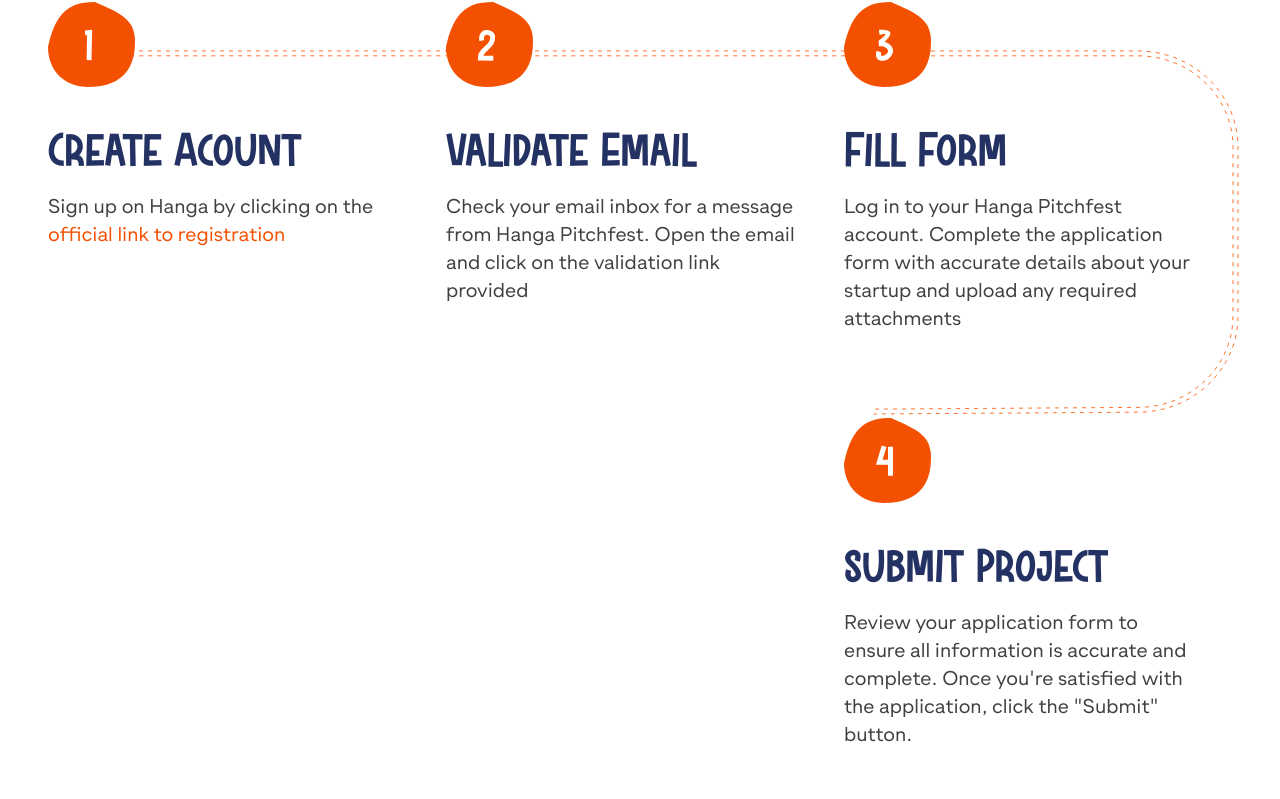
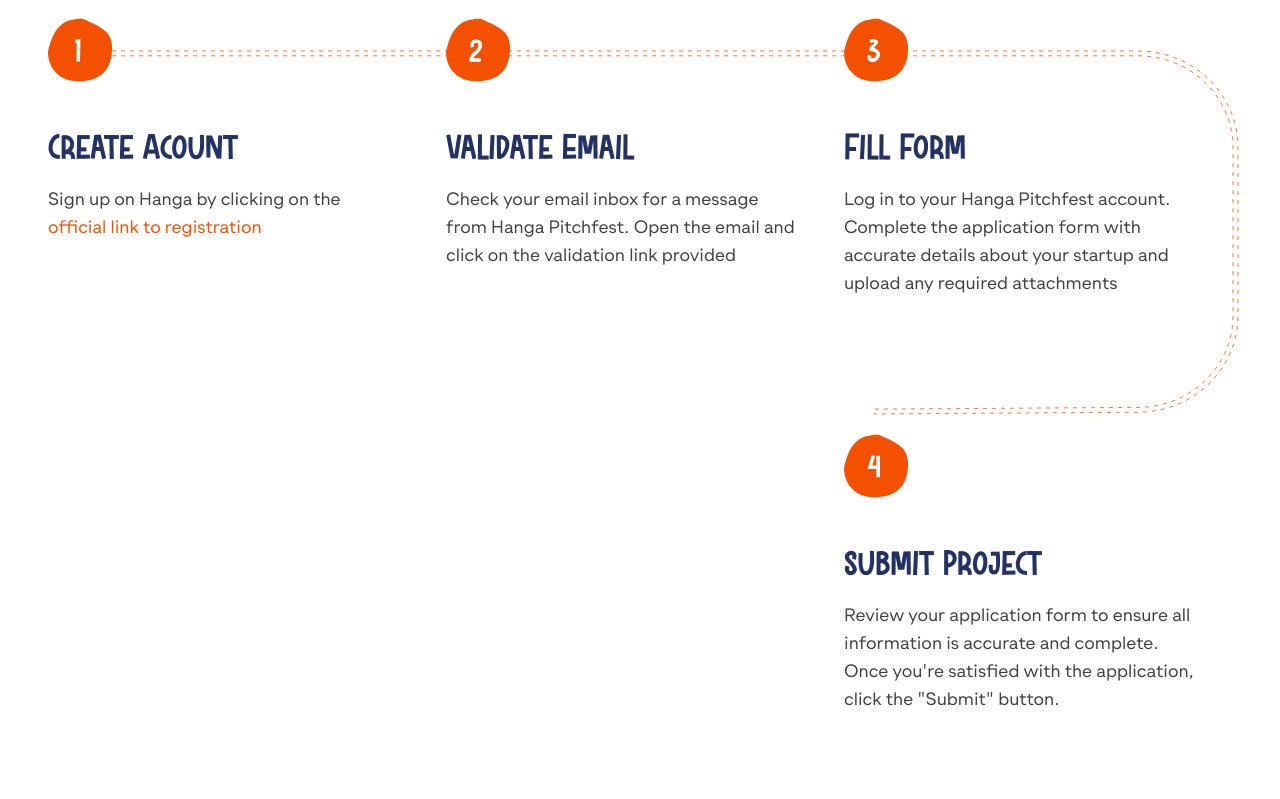
Before and after one commit to Pixeleye-Rwanda/HangaPitch-fest, a Vue app: page /pitch in a window 1280 px wide. Shown: the part 1254-2053 px from the top of the page. Built offline with nearby package versions, Linux system fonts and the light colour scheme.

Commit message:
done with pitch at hanga

```diff
--- a/src/views/PitchHanga.vue
+++ b/src/views/PitchHanga.vue
@@ -50,34 +50,34 @@
 
             <div class="  absolute flex ml-12  space-x-12 mt-16">
               <div class="w-[350px] h-[40vh] space-y-4">
-                <img src="../assets/one.svg" class="absolute -mt-28 h-13 w-13">
-                <p class="font-rockinsoda text-5xl text-navy"> Create Acount</p>
-                <p class="font-gramatika text-xl  text-darkGray"> Sign up on Hanga by clicking on the
+                <img src="../assets/one.svg" class="absolute  -mt-24 h-16 w-16">
+                <p class="font-rockinsoda text-4xl text-navy"> Create Acount</p>
+                <p class="font-gramatika text-lg  text-darkGray"> Sign up on Hanga by clicking on the
                   <a href="https://hanga.acceleratorapp.co/application/new?program=hanga-pitchfest-" class="text-tangerine ">
                     official link to registration</a></p>
               </div>
               <div class="w-[350px] h-[40vh] space-y-4">
-                <img src="../assets/two.svg" class="absolute -mt-28 h-13 w-13">
-                <p class="font-rockinsoda text-5xl text-navy"> Validate Email</p>
-                <p class="font-gramatika text-xl text-darkGray">Check your email inbox for a message from Hanga Pitchfest.
+                <img src="../assets/two.svg" class="absolute - -mt-24 h-16 w-16">
+                <p class="font-rockinsoda text-4xl text-navy"> Validate Email</p>
+                <p class="font-gramatika text-lg text-darkGray">Check your email inbox for a message from Hanga Pitchfest.
                   Open the email and click on the validation link provided</p>
 
               </div>
               <div class="space-y-8 ">
               <div class="w-[350px]  h-[40vh] mr-12 space-y-4">
-                <img src="../assets/three.svg" class="absolute -mt-32 h-13 w-13">
+                <img src="../assets/three.svg" class="absolute  -mt-28 h-16 w-16">
 
-                <p class="font-rockinsoda text-5xl text-navy"> Fill Form</p>
-                <p class="font-gramatika text-xl text-darkGray">Log in to your Hanga Pitchfest account.
+                <p class="font-rockinsoda text-4xl text-navy"> Fill Form</p>
+                <p class="font-gramatika text-lg text-darkGray">Log in to your Hanga Pitchfest account.
                   Complete the application form with accurate details about your startup and upload
                   any required attachments</p>
 
               </div>
               <div class="w-[350px] h-[40vh]  ">
-                <img src="../assets/four.svg" class="absolute -mt-32 h-13 w-13">
+                <img src="../assets/four.svg" class="absolute -mt-28 h-16 w-16">
                   <div class="space-y-4">
-                <p class="font-rockinsoda text-5xl text-navy mt-24"> submit Project</p>
-                <p class="font-gramatika text-xl text-darkGray">Review your application form to ensure all information is accurate and complete.
+                <p class="font-rockinsoda text-4xl text-navy mt-24"> submit Project</p>
+                <p class="font-gramatika text-lg text-darkGray">Review your application form to ensure all information is accurate and complete.
                   Once you're satisfied with the application, click the "Submit" button.</p>
                 </div>
               </div>
@@ -175,6 +175,82 @@
         </div>
         </div>
 
+        <!-- another section -->
+        <div class="ml-12 space-x-32 mt-54 flex mb-16 ">
+          <div class="mt-32 ">
+            <div class="space-y-2 mt-28">
+            <p class="text-5xl font-rockinsoda text-navy">CONNECT WITH LIKE-MINDED</p>
+            <p class="text-5xl font-rockinsoda text-navy">ENTREPRENEURS AT HANGA HUBs</p>
+          </div>
+
+          <div class="mt-8">
+            <div class=" text-justify space-y-8 w-[600px] ">
+              <p class="text-navy font-gramatika text-md">HANGA Hubs is an action funded by the European Commission
+                 and it is implemented by RISA. It operates in MUHANGA, NYAGATARE, RUBAVU and RUSIZI.
+                 The action is part of the Rwanda Government’s and the European Union’s efforts to support the private sector development
+                 and job creation in Rwanda through Innovation and Incubation hubs.</p>
+
+                 <button class="mr-8 mt-10 p-2 px-8 font-gramatika bg-tangerine text-white font-semibold zoom-in button-hover" ref="button">
+                  Learn more <i class="fa fa-chevron-right" aria-hidden="true"></i>
+                </button>
+
+
+         </div>
+          </div>
+        </div>
+
+          <div class=" relative h-[520px] mt-28 flex-shrink-0">
+            <img src="../assets/vr.jpg" class="w-full h-full object-cover ">
+            <div class="absolute inset-0"
+            style="background: linear-gradient(to bottom, rgba(1, 9, 48, 0.05) 0%, rgba(1, 9, 48, 0.2) 50%, rgba(1, 9, 48, 0.8) 100%);">
+            </div>
+
+          </div>
+
+        </div>
+
+
+        <!-- next section -->
+        <div class="relative">
+          <!---------section 12------->
+          <div class="h-[400px] relative z-10 -mb-48">
+            <div class="absolute w-full left-0 right-0 mt-20">
+              <img src="../assets/footersvg.svg" alt="" class="w-full h-auto block">
+              <img src="../assets/hanga elements_illustration 2.svg" class="absolute top-0 mt-24 left-[57%] w-1/3 h-auto">
+            </div>
+
+            <div class="absolute mt-44 ml-2 p-8 text-left">
+              <h2 class="text-6xl text-white font-rockinsoda mb-4">NEVER MISS</h2>
+              <h2 class="text-6xl text-white font-rockinsoda mb-4">A HIGHLIGHT FROM HANGA</h2>
+              <p class="text-lg mb-1 text-white text-xl font-gramatika">
+                Get the latest trends from Hanga and beyond with our weekly
+              </p>
+              <p class="text-lg mb-1 text-white text-xl font-gramatika">
+                roundup.
+              </p>
+
+              <div class=" -ml-6 p-4 rounded flex">
+                <input
+                  type="email"
+                  placeholder="Your email address"
+                  class="bg-ftcolor text-gray-400 placeholder-gray-500 focus:outline-none px-12 py-2 rounded-l w-[300px]"
+                />
+                <a href="" class="bg-orange-600 hover:bg-orange-700 text-white px-4 py-2 rounded-r">
+                  <i class="fa fa-chevron-right" aria-hidden="true"></i>
+
+
+                </a>
+              </div>
+
+            </div>
+          </div>
+
+          <!------section 13 (Footer)--------- -->
+          <div class="relative z-0 mt-[400px]">
+            <FooterPage/>
+          </div>
+        </div>
+
 
       </div>
   </template>
@@ -182,10 +258,12 @@
 
   <script>
   import NavBar from '@/components/Navbar.vue';
+  import FooterPage from '@/components/footerPage.vue';
   export default{
       name:"PitchHanga",
       components:{
-          NavBar
+          NavBar,
+          FooterPage
       },
 
       data(){
@@ -249,6 +327,7 @@
                 }
                 }
 
+
             }
 
 
```
